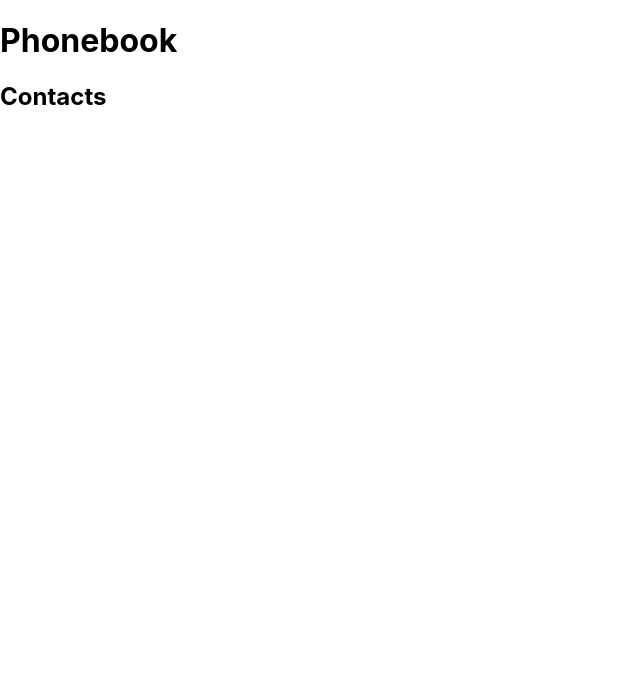
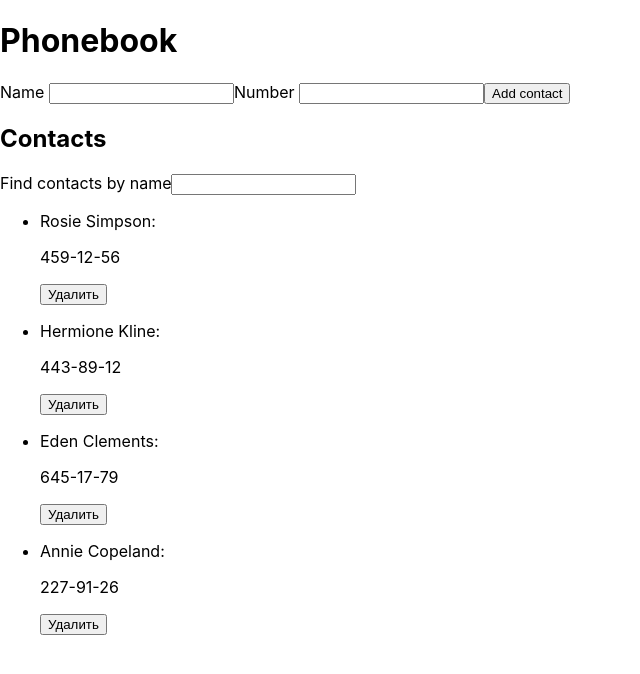
Before and after one commit to SolonukhaVitalii/goit-react-hw-02-phonebook, a React (Create React App) app: page / in a window 1280 px wide. Shown: the top 674 px of the page, without its empty margins (0-640 px from the left). Built offline with nearby package versions, Linux system fonts and the light colour scheme.

Commit message:
DZ2 - work2 form and contactlist

```diff
--- a/package.json
+++ b/package.json
@@ -14,6 +14,7 @@
     "react": "^17.0.1",
     "react-dom": "^17.0.1",
     "react-scripts": "4.0.1",
+    "shortid": "^2.2.16",
     "uuid": "^8.3.2",
     "web-vitals": "^0.2.4"
   },
--- a/src/App.js
+++ b/src/App.js
@@ -1,9 +1,10 @@
-import React from 'react';
-import ContactForm from './components/ContactForm/ContactForm';
-import Filter from './components/Filter/Filter';
-import ContactList from './components/ContactList/ContactList';
+import React, { Component } from 'react';
+import ContactForm from './components/ContactForm';
+import Filter from './components/Filter';
+import ContactList from './components/ContactList';
 //import PropTypes from 'prop-types';
-class App extends React.Component {
+
+class App extends Component {
   static defaultProps = {
 
   }
@@ -17,26 +18,42 @@ class App extends React.Component {
     {id: 'id-3', name: 'Eden Clements', number: '645-17-79'},
     {id: 'id-4', name: 'Annie Copeland', number: '227-91-26'},
   ],
-  filter: '',
-  name: '',
-  number: ''
+  filter: ''
   }
 
+  formSubmitHandler = data => {
+    console.log(data);
+  };
+
+  handleInputChange = e => {
+    this.setState({filter: e.currentTarget.value});
+  };
+
+  deleteContact = (contactId) => {
+    this.setState(prevState => ({
+      contacts: prevState.contacts.filter(contact => contact.id !== contactId),
+    }))
+  };
+
   render() {
+    const { filter } = this.state;
+    const { handleInputChange } = this.state;
+    const { contacts } = this.state;
     return (
       <div>
         <h1>Phonebook</h1>
-     <ContactForm />
+        <ContactForm onSubmit={this.formSubmitHandler} />
 
         <h2>Contacts</h2>
-     <Filter />
-     <ContactList />
+        <Filter
+          filter={filter}
+          onChange={handleInputChange} />
+        <ContactList
+          contacts={contacts}
+          onDeleteContact={this.deleteContact} />
       </div>
     );
   }
 }
 
 export default App;
-
-//Если твое приложение реализовано в одном компоненте <App>, выполни рефакторинг, выделив подходящие части в отдельные компоненты. В состоянии корневого компонента <App> останутся только свойства contacts и filter.
-//Достаточно выделить четыре компонента: форма добавления контактов, список контактов, элемент списка контактов и фильтр поиска.
--- /dev/null
+++ b/src/components/Contact/index.js
@@ -0,0 +1 @@
+export { default } from './Contact';
--- a/src/components/ContactForm/ContactForm.jsx
+++ b/src/components/ContactForm/ContactForm.jsx
@@ -1,16 +1,57 @@
-import React from 'react';
+import React, { Component } from 'react';
+import shortid from 'shortid';
 //import PropTypes from 'prop-types';
 
-const ContactForm = props => {
-    return (
-        <div>
+class ContactForm extends Component {
 
-        </div>
-    );
-};
+    state = {
+        name: '',
+        number: ''
+    }
 
-ContactForm.propTypes = {
+    nameInputId = shortid.generate();
+    numberInputId = shortid.generate();
 
+    handleChange = e => {
+        const { name, value } = e.currentTarget;
+        this.setState({ [name]: value });
+    };
+
+    handleSubmit = e => {
+        e.preventDefault();
+        this.props.onSubmit(this.state);
+        this.reset();
+    };
+
+    reset = () => {
+        this.setState({ name: '', number: '' })
+    };
+
+    render() {
+        return (
+        <form onSubmit={this.handleSubmit}>
+        <label htmlFor={this.nameInputId}>
+            Name <input
+              type="text"
+              name="name"
+              value={this.state.name}
+              onChange={this.handleChange}
+              id={this.nameInputId}
+            />
+        </label>
+        <label htmlFor={this.numberInputId}>
+            Number <input
+              type="text"
+              name="number"
+              value={this.state.number}
+              onChange={this.handleChange}
+              id={this.numberInputId}
+            />
+        </label>
+        <button className="button">Add contact</button>
+        </form>
+        );
+     }
 };
 
 export default ContactForm;
--- /dev/null
+++ b/src/components/ContactForm/index.js
@@ -0,0 +1 @@
+export { default } from './ContactForm';
--- a/src/components/ContactList/ContactList.jsx
+++ b/src/components/ContactList/ContactList.jsx
@@ -1,13 +1,19 @@
 import React from 'react';
+import './ContactList.module.css';
 //import PropTypes from 'prop-types';
 
-const ContactList = props => {
-    return (
-        <div>
+const ContactList = ({ contacts, onDeleteContact}) => (
+    <ul className="list">
+        {contacts.map(({ id, name, number }) => (
+            <li key={id} className="item">
+                <p className="name">{name}:</p>
+                <p className="namber">{number}</p>
+                <button className="button" onClick={(() => onDeleteContact(id))}>Удалить</button>
+            </li>
+        ))}
+    </ul>
+);
 
-        </div>
-    );
-};
 
 ContactList.propTypes = {
 
--- a/src/components/ContactList/ContactList.module.css
+++ b/src/components/ContactList/ContactList.module.css
@@ -0,0 +1,20 @@
+.list {
+  color: blue;
+  border: 1px solid black;
+}
+
+.item {
+  display: flex;
+  align-items: center;
+  padding: 20px;
+}
+
+.name {
+  margin-top: 5px;
+}
+
+.button {
+  border: blueviolet;
+  border-radius: 3px;
+  background-color: coral;
+}
--- /dev/null
+++ b/src/components/ContactList/index.js
@@ -0,0 +1 @@
+export { default } from './ContactList';
--- a/src/components/Filter/Filter.jsx
+++ b/src/components/Filter/Filter.jsx
@@ -1,13 +1,10 @@
 import React from 'react';
 //import PropTypes from 'prop-types';
 
-const Filter = props => {
-    return (
-        <div>
+const Filter = ({ onChange }) => (
+        <label htmlFor="">Find contacts by name<input type="text" /></label>
+    );
 
-        </div>
-    );
-};
 
 Filter.propTypes = {
 
--- /dev/null
+++ b/src/components/Filter/index.js
@@ -0,0 +1 @@
+export { default } from './Filter';
```
Also changed, not shown: 2 other files (tests, documents, lock files or other folders). Lines whose indentation alone changed are shown as unchanged.
